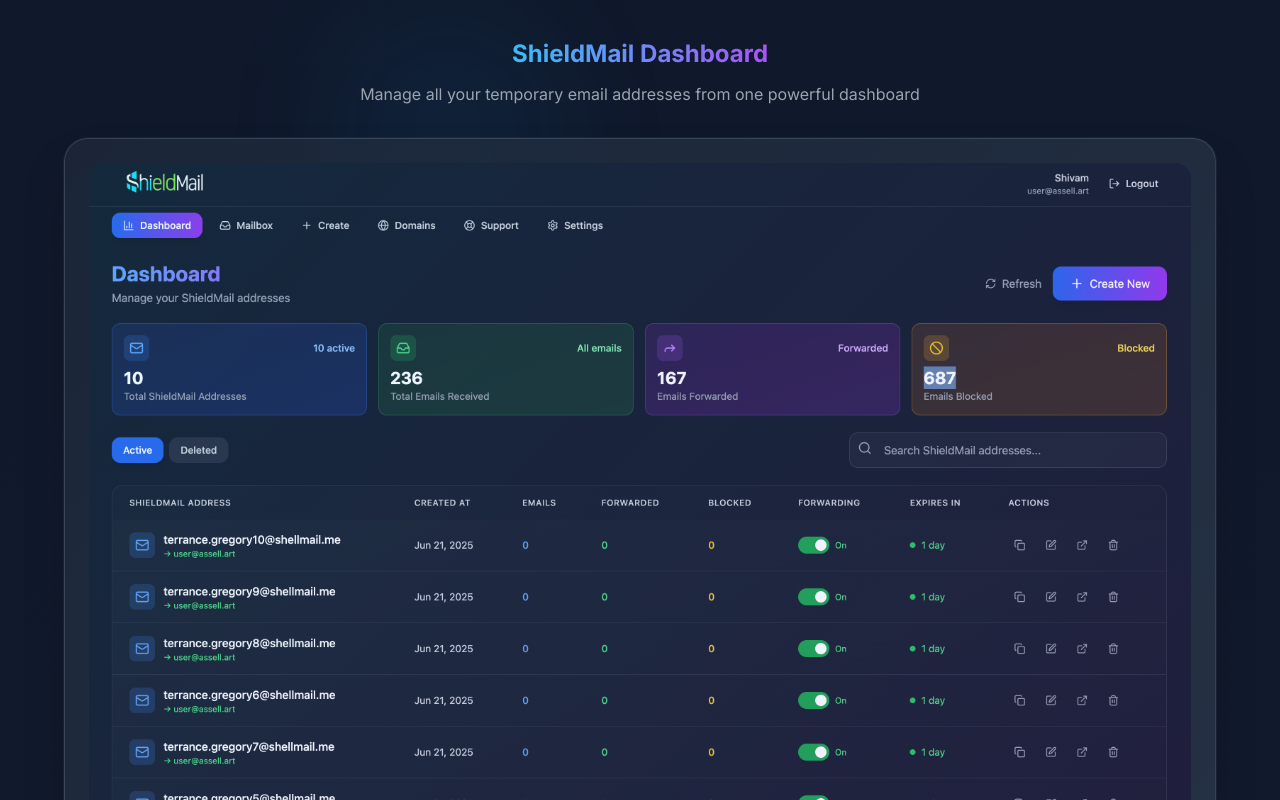
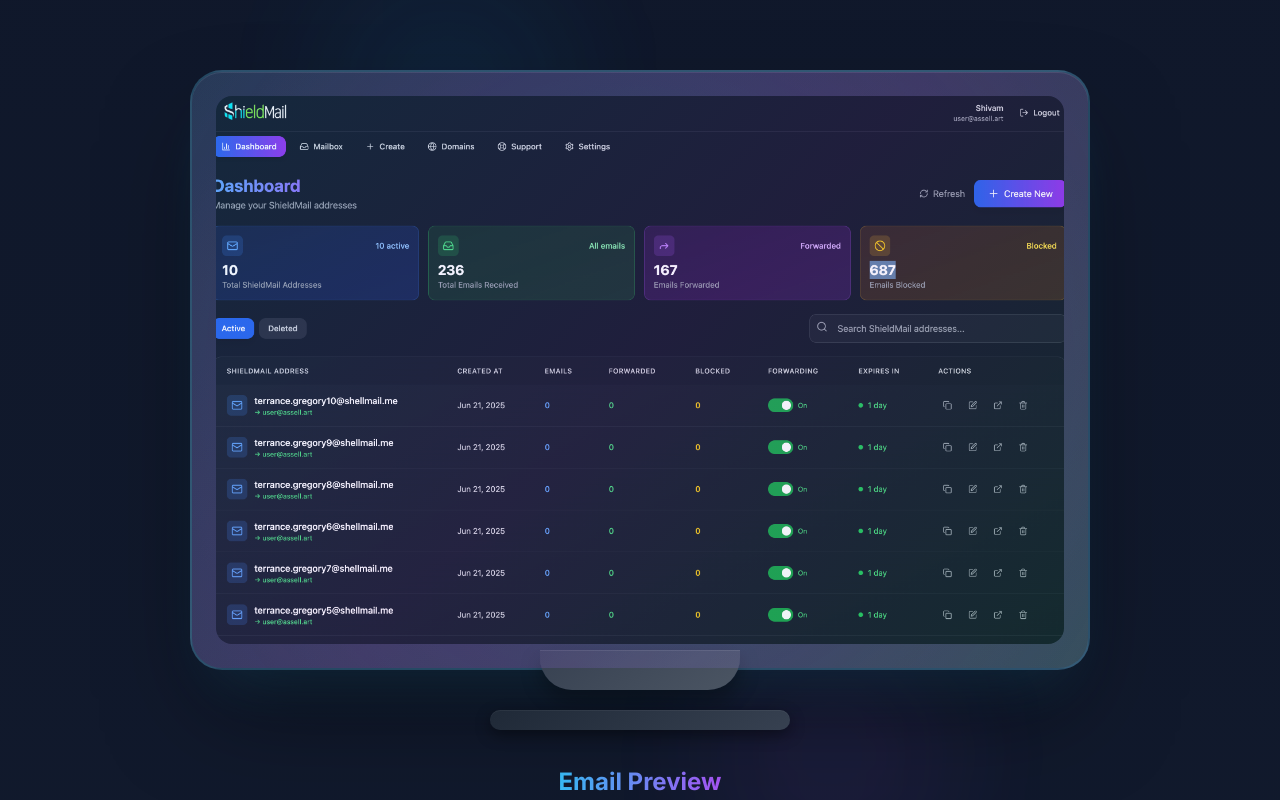
Before and after one commit to raspyhaze8210/shieldmail_homepage, a React (Vite) app: page / in a window 1280 px wide. Shown: the part 500-1300 px from the top of the page. Built offline with nearby package versions, Linux system fonts and the light colour scheme.

Commit message:
Improve Dashboard Styling and Remove Text

```diff
--- a/src/components/HeroSection.tsx
+++ b/src/components/HeroSection.tsx
@@ -24,26 +24,21 @@
           </div>
         </div>
 
-        {/* Dashboard Preview Section */}
-        <div className="mt-20 max-w-6xl mx-auto">
-          <div className="text-center mb-8">
-            <h3 className="text-2xl font-bold text-white mb-3">
-              <span className="gradient-text">ShieldMail Dashboard</span>
-            </h3>
-            <p className="text-gray-400">
-              Manage all your temporary email addresses from one powerful dashboard
-            </p>
-          </div>
-
-          <div className="dashboard-container">
-            <div className="dashboard-frame">
-              <div className="dashboard-image wobble-container cursor-pointer">
+        {/* Dashboard Preview Section - New Modern Style */}
+        <div className="mt-20 max-w-7xl mx-auto">
+          <div className="dashboard-showcase">
+            <div className="dashboard-mockup">
+              <div className="dashboard-screen">
                 <img
                   src="/images/dashboard-preview.png"
-                  alt="ShieldMail Dashboard - Manage your temporary email addresses"
-                  className="w-full h-auto object-cover wobble-image"
+                  alt="ShieldMail Dashboard Interface"
+                  className="dashboard-image-modern"
                 />
+                <div className="dashboard-overlay"></div>
+                <div className="dashboard-glow"></div>
               </div>
+              <div className="dashboard-base"></div>
+              <div className="dashboard-stand"></div>
             </div>
           </div>
         </div>
@@ -52,7 +47,7 @@
         <div className="mt-16 max-w-4xl mx-auto">
           <div className="text-center mb-8">
             <h3 className="text-2xl font-bold text-white mb-3">
-              <span className="gradient-text">Live Email Preview</span>
+              <span className="gradient-text">Email Preview</span>
             </h3>
             <p className="text-gray-400">
               See how emails are forwarded and managed in real-time
--- a/src/index.css
+++ b/src/index.css
@@ -53,38 +53,50 @@
   100% { transform: rotateX(0deg) rotateY(0deg) scale(1); }
 }
 
-/* Dashboard Preview Styling */
-.dashboard-container {
-  perspective: 1200px;
-  position: relative;
+/* Modern Dashboard Showcase Styling */
+.dashboard-showcase {
+  display: flex;
+  justify-content: center;
+  align-items: center;
+  perspective: 2000px;
+  padding: 2rem 0;
 }
 
-.dashboard-frame {
-  background: linear-gradient(135deg, rgba(30, 41, 59, 0.8) 0%, rgba(51, 65, 85, 0.6) 100%);
-  border: 1px solid rgba(148, 163, 184, 0.2);
-  border-radius: 1.5rem;
+.dashboard-mockup {
+  position: relative;
+  transform-style: preserve-3d;
+  transition: transform 0.3s ease;
+}
+
+.dashboard-mockup:hover {
+  transform: rotateX(-5deg) rotateY(5deg) scale(1.02);
+}
+
+.dashboard-screen {
+  position: relative;
+  width: 900px;
+  height: 600px;
+  background: linear-gradient(145deg, #1e293b 0%, #334155 100%);
+  border-radius: 2rem;
   padding: 1.5rem;
   box-shadow:
-    0 25px 50px -12px rgba(0, 0, 0, 0.25),
-    0 0 0 1px rgba(255, 255, 255, 0.05);
-  transition: all 0.3s ease;
+    0 50px 100px -20px rgba(0, 0, 0, 0.5),
+    0 30px 60px -30px rgba(56, 189, 248, 0.3),
+    inset 0 1px 0 rgba(255, 255, 255, 0.1);
+  border: 2px solid rgba(56, 189, 248, 0.2);
+  overflow: hidden;
 }
 
-.dashboard-frame:hover {
-  transform: translateY(-8px);
-  box-shadow:
-    0 35px 60px -12px rgba(0, 0, 0, 0.4),
-    0 0 0 1px rgba(255, 255, 255, 0.1);
+.dashboard-image-modern {
+  width: 100%;
+  height: 100%;
+  object-fit: cover;
+  border-radius: 1rem;
+  position: relative;
+  z-index: 2;
 }
 
-.dashboard-image {
-  border-radius: 1rem;
-  overflow: hidden;
-  position: relative;
-}
-
-.dashboard-image::before {
-  content: '';
+.dashboard-overlay {
   position: absolute;
   top: 0;
   left: 0;
@@ -93,52 +105,115 @@
   background: linear-gradient(
     135deg,
     rgba(56, 189, 248, 0.1) 0%,
-    rgba(168, 85, 247, 0.1) 100%
+    rgba(168, 85, 247, 0.1) 50%,
+    rgba(34, 197, 94, 0.1) 100%
   );
-  z-index: 1;
+  border-radius: 1rem;
+  z-index: 3;
   pointer-events: none;
 }
 
-.dashboard-image img {
-  width: 100%;
-  height: 100%;
-  object-fit: cover;
-  transition: transform 0.3s ease;
+.dashboard-glow {
+  position: absolute;
+  top: -50%;
+  left: -50%;
+  right: -50%;
+  bottom: -50%;
+  background: radial-gradient(
+    circle,
+    rgba(56, 189, 248, 0.3) 0%,
+    rgba(168, 85, 247, 0.2) 30%,
+    transparent 70%
+  );
+  animation: dashboardGlow 4s ease-in-out infinite alternate;
+  z-index: 1;
 }
 
-.dashboard-container:hover .dashboard-image img {
-  transform: scale(1.02);
+@keyframes dashboardGlow {
+  0% {
+    opacity: 0.5;
+    transform: scale(1) rotate(0deg);
+  }
+  100% {
+    opacity: 0.8;
+    transform: scale(1.1) rotate(180deg);
+  }
 }
 
-/* Mouse follow wobble effect for dashboard */
-.wobble-container {
-  perspective: 1000px;
+.dashboard-base {
+  position: absolute;
+  bottom: -20px;
+  left: 50%;
+  transform: translateX(-50%);
+  width: 200px;
+  height: 40px;
+  background: linear-gradient(145deg, #374151 0%, #4b5563 100%);
+  border-radius: 0 0 2rem 2rem;
+  box-shadow:
+    0 10px 20px rgba(0, 0, 0, 0.3),
+    inset 0 1px 0 rgba(255, 255, 255, 0.1);
 }
 
-.wobble-image {
-  transition: transform 0.1s ease-out;
-  transform-style: preserve-3d;
+.dashboard-stand {
+  position: absolute;
+  bottom: -60px;
+  left: 50%;
+  transform: translateX(-50%);
+  width: 300px;
+  height: 20px;
+  background: linear-gradient(145deg, #1f2937 0%, #374151 100%);
+  border-radius: 2rem;
+  box-shadow:
+    0 5px 15px rgba(0, 0, 0, 0.4),
+    inset 0 1px 0 rgba(255, 255, 255, 0.05);
 }
 
-.wobble-container:hover .wobble-image {
-  animation: wobble 0.5s ease-in-out;
+/* Responsive Dashboard */
+@media (max-width: 1024px) {
+  .dashboard-screen {
+    width: 700px;
+    height: 450px;
+  }
 }
 
-@keyframes wobble {
-  0% { transform: rotateX(0deg) rotateY(0deg); }
-  25% { transform: rotateX(5deg) rotateY(-5deg); }
-  50% { transform: rotateX(-5deg) rotateY(5deg); }
-  75% { transform: rotateX(5deg) rotateY(-5deg); }
-  100% { transform: rotateX(0deg) rotateY(0deg); }
+@media (max-width: 768px) {
+  .dashboard-screen {
+    width: 500px;
+    height: 320px;
+    padding: 1rem;
+  }
+
+  .dashboard-base {
+    width: 150px;
+    height: 30px;
+    bottom: -15px;
+  }
+
+  .dashboard-stand {
+    width: 200px;
+    height: 15px;
+    bottom: -45px;
+  }
 }
 
-/* Mouse follow wobble effect */
-.wobble-container {
-  position: relative;
-}
+@media (max-width: 640px) {
+  .dashboard-screen {
+    width: 350px;
+    height: 220px;
+    padding: 0.75rem;
+  }
 
-.wobble-container:hover .wobble-image {
-  animation: none;
+  .dashboard-base {
+    width: 100px;
+    height: 20px;
+    bottom: -10px;
+  }
+
+  .dashboard-stand {
+    width: 150px;
+    height: 10px;
+    bottom: -30px;
+  }
 }
 
 /* Email Preview Styling */
```
